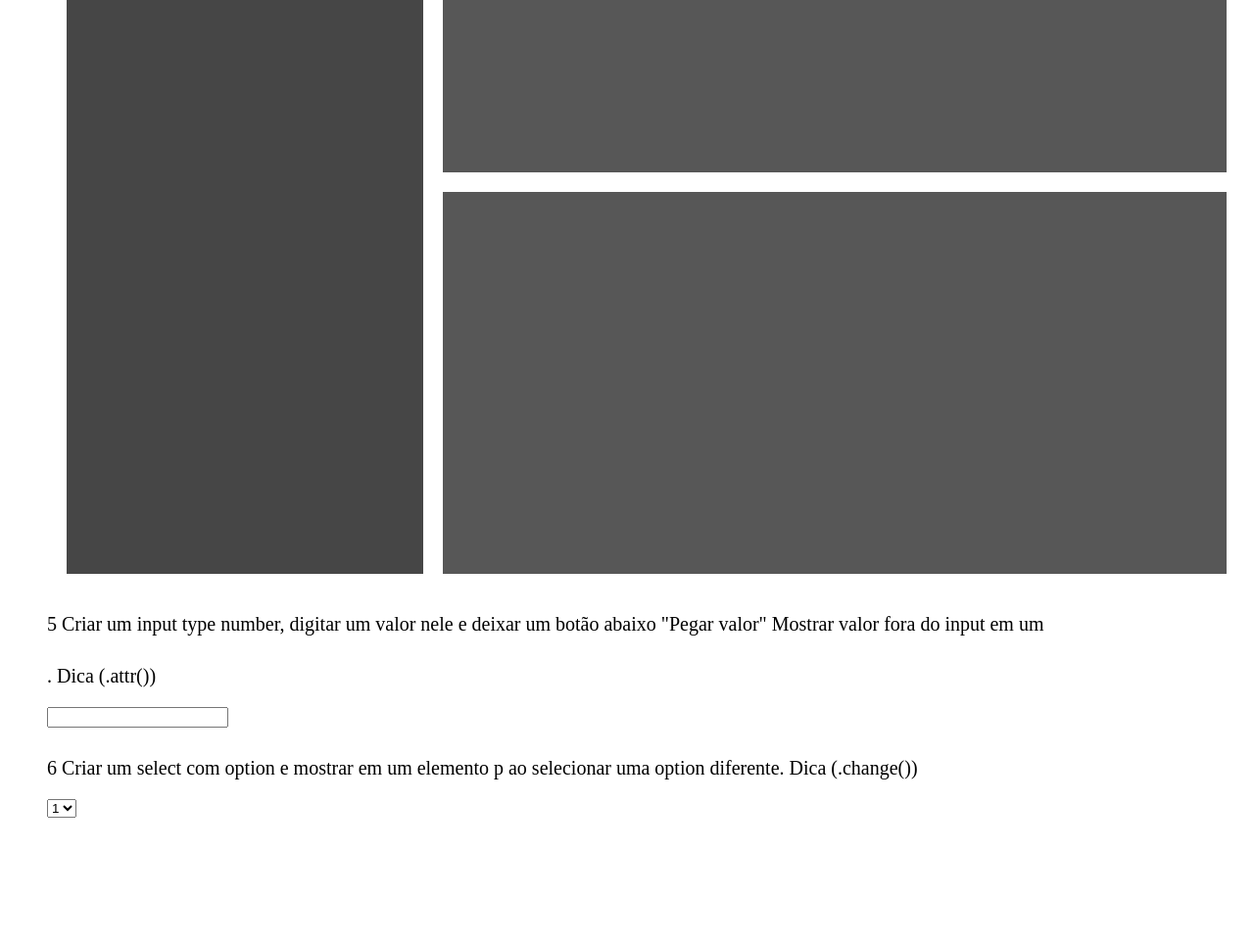
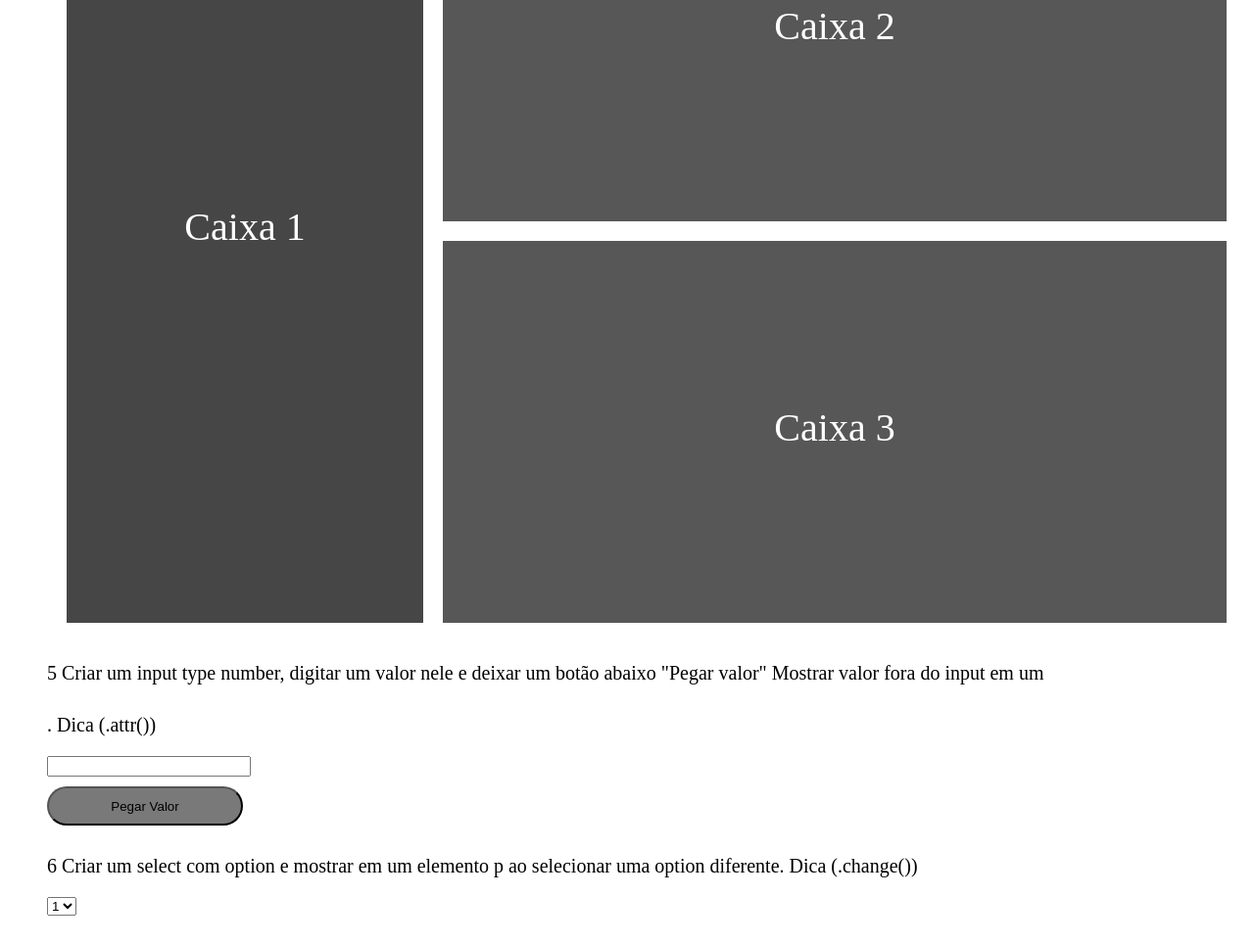
Before and after one commit to CaioMorenoGoulart/Learning-jQuery, a website: page src/index.html in a window 1280 px wide. Shown: the part 1497-2462 px from the top of the page at 98% size. Before the commit the page ends 2362 px from the top, so only its background shows below. Drawn offline with nearby package versions, Linux system fonts and the light colour scheme.

Commit message:
feat: Exercicio 4 concluido

```diff
--- a/src/index.html
+++ b/src/index.html
@@ -17,7 +17,7 @@
     <ul>
       <li>
         <p>1 Criar um elemento que receba um click e print no console a mensagem "amigo estou aqui"</p>
-        <button tipe="button">Botão de cortesia</button>
+        <button class="botaoCortesia" tipe="button">Botão de cortesia</button>
       </li>
       <li>
         <p>2 Criar outro elemento que receba um texto diferente no click do primeiro elemento; "Texto exemplo" para "Meu texto"</p>
@@ -37,19 +37,21 @@
       </li>
       <li>
         <p>4  Criar um botão "Trocar banners" que ao clicar mude a posição dos elementos 2 e 3; Dica (.append() , .appendTo() , .insertAfter() , .insertBefore())</p>
-          <div class="boxOffBoxes">
-            <div class="box1"></div>
-            <div class="rightBoxes">
-              <div class="box2"></div>
-              <div class="box3"></div>
-            </div>
+        <button class="troca" tipe="button">Trocar posição caixa 2 e 3</button>
+        <div class="boxOffBoxes2">
+          <div class="box1"><p>Caixa 1</p></div>
+          <div class="rightBoxes">
+            <div class="box2"><p>Caixa 2</p></div>
+            <div class="box3"><p>Caixa 3</p></div>
           </div>
+        </div>
       </li>
-      <li>
+      <li class="inputloc">
         <p>5 Criar um input type number, digitar um valor nele e deixar um botão abaixo "Pegar valor" Mostrar valor fora do input em um <p>. Dica (.attr())</p>
-          <div>
-            <input type="text" class="input1">
-          </div>
+        <div class="flexinput">
+          <input type="text" class="input1">
+          <button class="valor" tipe="button">Pegar Valor</button>
+        </div>
       </li>
       <li>
         <p>6 Criar um select com option e mostrar em um elemento p ao selecionar uma option diferente. Dica (.change())</p>
--- a/src/index.js
+++ b/src/index.js
@@ -1,7 +1,13 @@
-$( "button" ).click(function() {
+$( ".botaoCortesia" ).click(function() {
   console.log("Amigo estou aqui")
 });
 $( ".mudaTexto p" ).click(function() {
-  $(".mudaTexto p").text("Meu texto")
+  $(this).text("Meu texto")
 });
-//
+$( ".troca" ).click(function() {
+  $(".boxOffBoxes2 .box2").insertAfter('.boxOffBoxes2 .box3');
+});
+$( ".valor" ).click(function() {
+  var $input = (".input1")
+  $(".inputloc").html("<p>"+$input.attr);
+});
--- a/src/styles/index-copy.scss
+++ b/src/styles/index-copy.scss
@@ -27,11 +27,18 @@
                 background-color: #e2e2e2;
             }
         }
-        .boxOffBoxes {
+
+
+        .boxOffBoxes, .boxOffBoxes2 {
             margin: 10px;
             display: flex;
             justify-content: center;
             align-items: center;
+
+            p {
+                color: white;
+                font-size: 40px;
+            }
 
             .box1 {
                 display: flex;
@@ -51,6 +58,7 @@
                 .box2, .box3 {
                     display: flex;
                     align-items: center;
+                    justify-content: center;
 
                     width: 800px;
                     height: 390px;
@@ -59,5 +67,14 @@
                 }
             }
         }
+        .flexinput {
+            display: flex;
+            flex-direction: column;
+
+            input {
+                width: 200px;
+                margin-bottom: 10px;
+            }
+        }
     }
 }
```
Also changed, not shown: src/css/index-copy.css.
